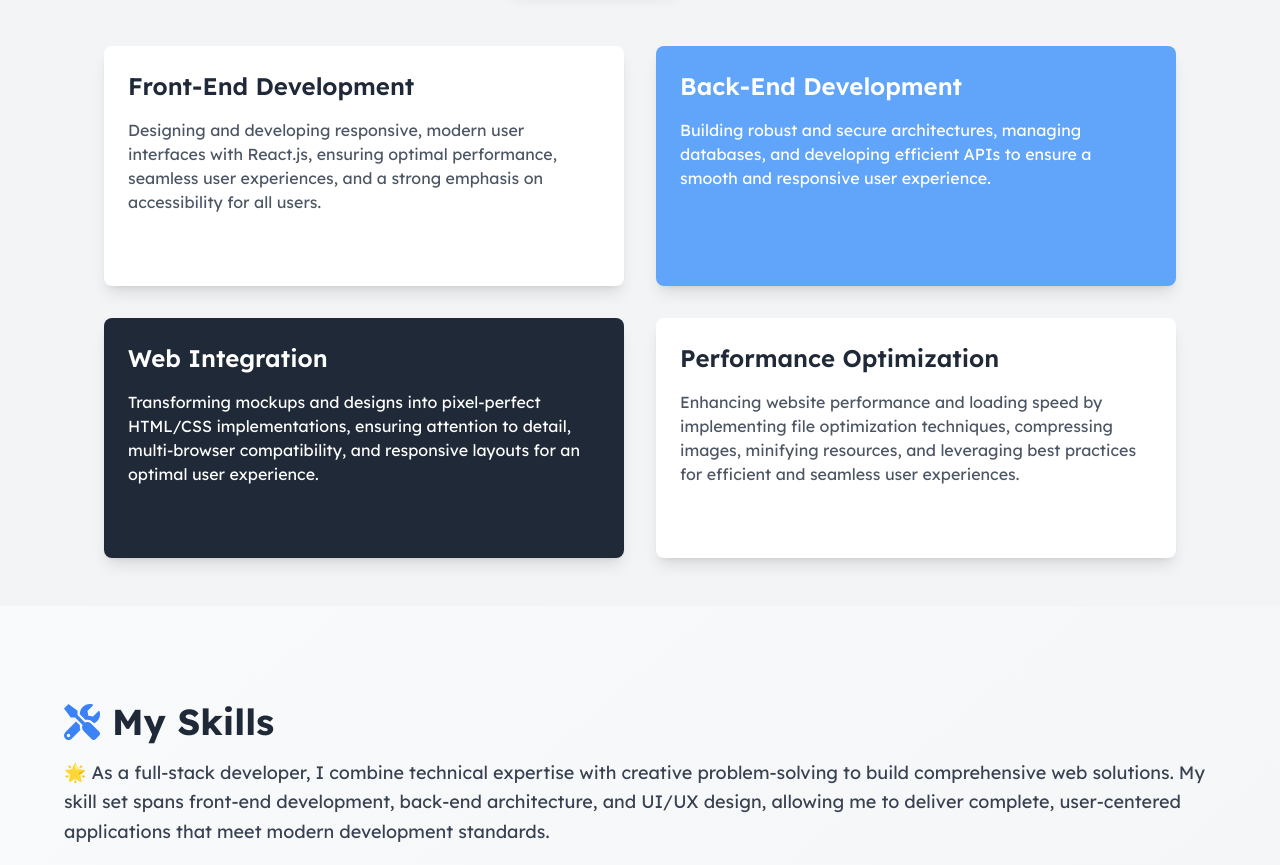
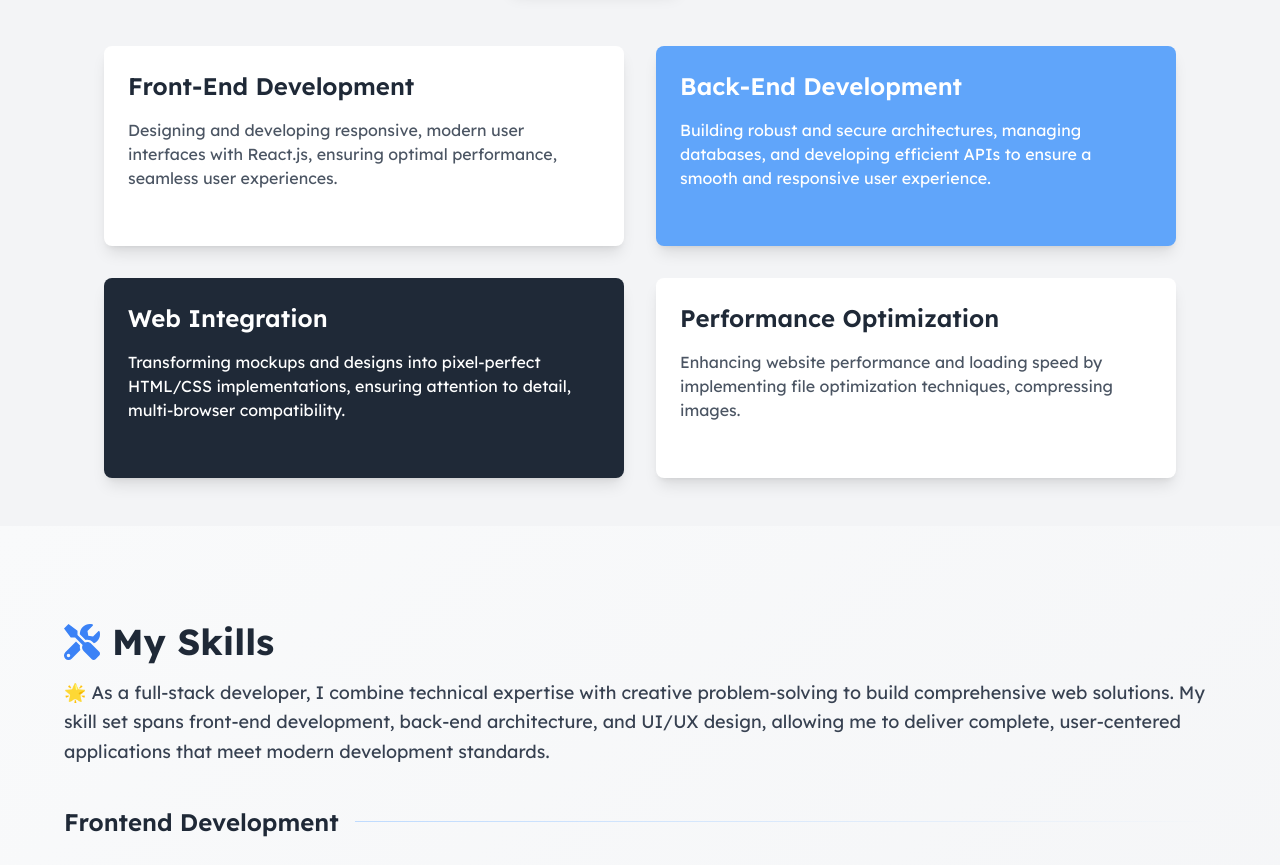
Before and after one commit to tsiheje/NewPortfolio, a Next.js app: page / in a window 1280 px wide. Shown: the part 1358-2223 px from the top of the page. Built offline with nearby package versions, Linux system fonts and the light colour scheme.

Commit message:
refact : version final avant animation

```diff
--- a/src/app/Components/About/page.js
+++ b/src/app/Components/About/page.js
@@ -8,7 +8,7 @@ const skills = [
   {
     title: "Front-End Development",
     description:
-      "Designing and developing responsive, modern user interfaces with React.js, ensuring optimal performance, seamless user experiences, and a strong emphasis on accessibility for all users.",
+      "Designing and developing responsive, modern user interfaces with React.js, ensuring optimal performance, seamless user experiences.",
     bgColor: "bg-white",
     textColor: "text-gray-800",
   },
@@ -22,14 +22,14 @@ const skills = [
   {
     title: "Web Integration",
     description:
-      "Transforming mockups and designs into pixel-perfect HTML/CSS implementations, ensuring attention to detail, multi-browser compatibility, and responsive layouts for an optimal user experience.",
+      "Transforming mockups and designs into pixel-perfect HTML/CSS implementations, ensuring attention to detail, multi-browser compatibility.",
     bgColor: "bg-gray-800",
     textColor: "text-white",
   },
   {
     title: "Performance Optimization",
     description:
-      "Enhancing website performance and loading speed by implementing file optimization techniques, compressing images, minifying resources, and leveraging best practices for efficient and seamless user experiences.",
+      "Enhancing website performance and loading speed by implementing file optimization techniques, compressing images.",
     bgColor: "bg-white",
     textColor: "text-gray-800",
   },
@@ -107,7 +107,7 @@ const About = () => {
         {skills.map((skill, index) => (
           <motion.div
             key={index}
-            className={`${skill.bgColor} rounded-lg shadow-lg p-6 w-full sm:w-[400px] md:w-[520px] h-[240px] transition-transform duration-300 transform hover:scale-105`}
+            className={`${skill.bgColor} rounded-lg shadow-lg p-6 w-full sm:w-[400px] md:w-[520px] h-[200px] transition-transform duration-300 transform hover:scale-105`}
             initial={{ opacity: 0, scale: 0.95 }}
             animate={{ opacity: 1, scale: 1 }}
             transition={{ duration: 0.8, delay: index * 0.2 }}
```
